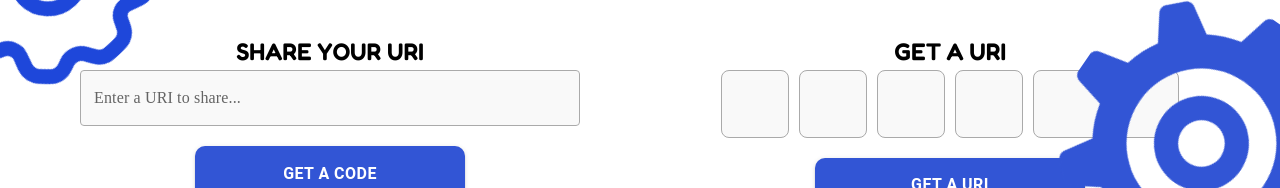
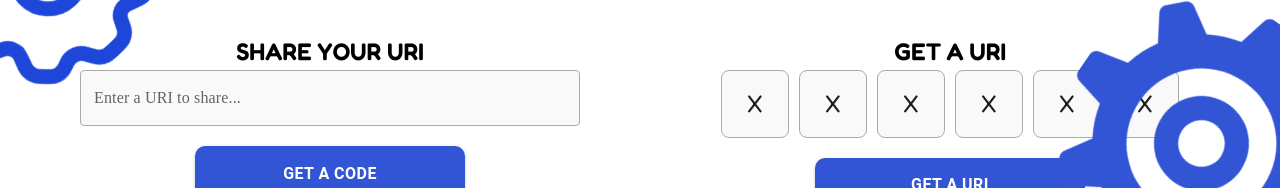
Before and after one commit to ZubalYana/url-share, a React (Vite) app: page / in a window 1280 px wide. Shown: the part 318-506 px from the top of the page. Built offline with nearby package versions, Linux system fonts and the light colour scheme; a web font is replaced by a local one.

Commit message:
added a placeholder cross to the password input field

```diff
--- a/src/components/UriGetting/UriGetting.jsx
+++ b/src/components/UriGetting/UriGetting.jsx
@@ -43,6 +43,7 @@ export default function UriGetting() {
                         onChange={(e) => handleChange(e, index)}
                         onKeyDown={(e) => handleKeyDown(e, index)}
                         variant="outlined"
+                        placeholder='X'
                         sx={{
                             '& .MuiOutlinedInput-root': {
                                 backgroundColor: '#f9f9f9',
@@ -57,6 +58,10 @@ export default function UriGetting() {
                                     borderColor: '#673ab7',
                                 },
                             },
+                            '& input::placeholder': {
+                                 color: '#1E1E1E',
+                                 opacity: 1,
+                                },
                         }}
                     />
                 ))}
```
